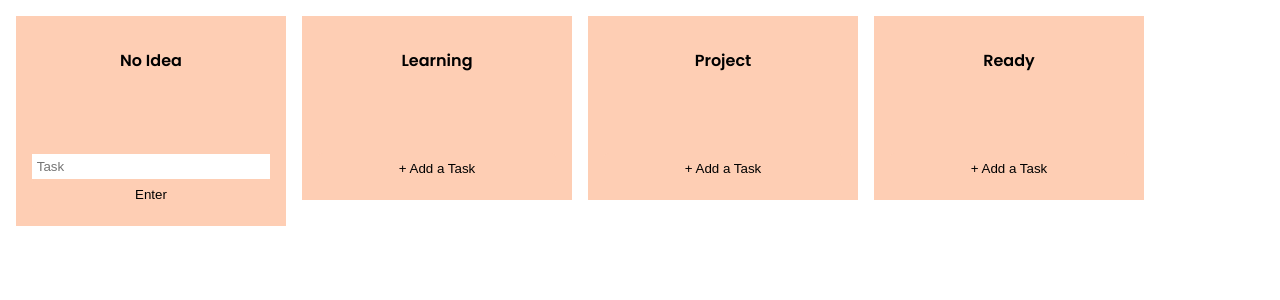
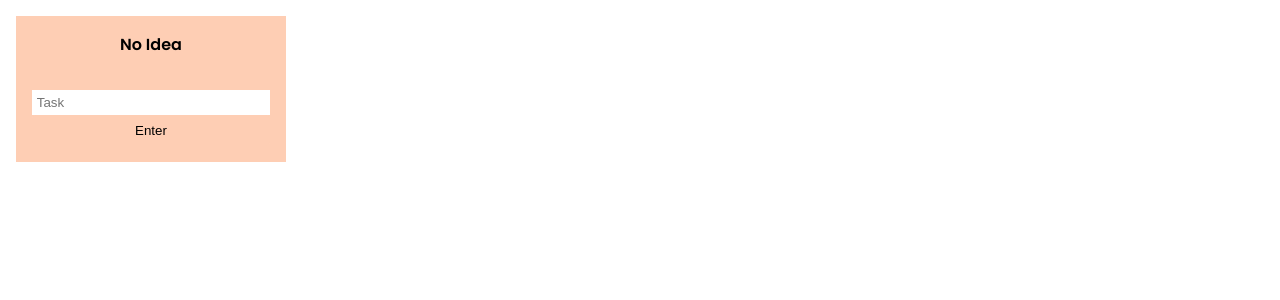
Before and after one commit to mariangz/learning-app, a React (Create React App) app: page / in a window 1280 px wide. Both pictures are taken after a click on the button "+ Add a Task". Shown: the top 300 px of the page. Built offline with nearby package versions, Linux system fonts and the light colour scheme.

Commit message:
remove columns components

```diff
--- a/src/App.js
+++ b/src/App.js
@@ -1,16 +1,44 @@
+import { useState } from 'react';
+import './index.css';
+import AppForm from './AppForm';
 import Column from './Column';
-import './index.css';
-import Container from './Container';
 
 export default function App() {
+	const [tasks, setTasks] = useState([]);
+	const [entry, setEntry] = useState([]);
+	const [showButton, setShowButton] = useState(true);
+	const [showInput, setShowInput] = useState(false);
+
+	function handleFormSubmit(e) {
+		e.preventDefault();
+		setTasks([...tasks, entry]);
+		setEntry('');
+		setShowButton(true);
+		setShowInput(false);
+	}
+
+	function handleShowInputClick() {
+		setShowButton(false);
+		setShowInput(true);
+	}
+
+	function handleEntryChange(e) {
+		setEntry(e.target.value);
+	}
+
+	const tasksList = tasks.map((task) => <li key={task}>{task}</li>);
+
 	return (
-		<>
-			<Container theme='light'>
-				<Column title='No Idea' />
-				<Column title='Learning' />
-				<Column title='Project' />
-				<Column title='Ready' />
-			</Container>
-		</>
+		<div className='container'>
+			<Column title='No Idea' tasksList={tasksList}>
+				<AppForm
+					showInput={showInput}
+					entry={entry}
+					onFormSubmit={handleFormSubmit}
+					onShowInputClick={handleShowInputClick}
+					onEntryChange={handleEntryChange}
+				/>
+			</Column>
+		</div>
 	);
 }
--- /dev/null
+++ b/src/AppForm.js
@@ -0,0 +1,30 @@
+export default function AppForm(props) {
+	const { entry, showInput, onFormSubmit, onShowInputClick, onEntryChange } =
+		props;
+	// console.log(props);
+	let btn;
+	if (showInput) {
+		btn = (
+			<>
+				<form onSubmit={onFormSubmit} className='AddCardButton__container'>
+					<input
+						onChange={onEntryChange}
+						placeholder='Task'
+						value={entry}
+						className='AddCardButton__input'
+					/>
+					<button type='submit' className='AddCardButton__btn'>
+						Enter
+					</button>
+				</form>
+			</>
+		);
+	} else {
+		btn = (
+			<button onClick={onShowInputClick} className='AddCardButton__btn'>
+				+ Add a Task
+			</button>
+		);
+	}
+	return btn;
+}
--- a/src/Column.js
+++ b/src/Column.js
@@ -1,52 +1,12 @@
 import { useState } from 'react';
-import Task from './Task';
-
-export default function Column({ title }) {
-	const [task, setTask] = useState([]);
-	const [name, setName] = useState('');
-	const [addBtn, setAddBtn] = useState(true);
-	const [addInput, setAddInput] = useState(false);
-
-	function handleSubmitAdd(e) {
-		e.preventDefault();
-		setTask([...task, name]);
-		setName('');
-		setAddBtn(true);
-		setAddInput(false);
-	}
-	function handleShowInputClick() {
-		setAddBtn(false);
-		setAddInput(true);
-	}
-
-	const taskList = task.map((item) => <Task key={item} title={item} />);
-	let btn;
-	if (addInput) {
-		btn = (
-			<form onSubmit={handleSubmitAdd} className='AddCardButton__container'>
-				<input
-					onChange={(e) => setName(e.target.value)}
-					placeholder='Task'
-					value={name}
-					className='AddCardButton__input'
-				/>
-				<button type='submit' className='AddCardButton__btn'>
-					Enter
-				</button>
-			</form>
-		);
-	} else {
-		btn = (
-			<button onClick={handleShowInputClick} className='AddCardButton__btn'>
-				+ Add a Task
-			</button>
-		);
-	}
+export default function Column({ title, tasksList, children }) {
 	return (
 		<div className='column'>
-			<h1 className='column column__title'>{title}</h1>
-			<div className='column column__body'>{taskList}</div>
-			{btn}
+			<h1 className='column__title'>{title}</h1>
+			<div className='column__body'>
+				<ul>{tasksList}</ul>
+			</div>
+			{children}
 		</div>
 	);
 }
--- a/src/Container.js
+++ /dev/null
@@ -1,3 +0,0 @@
-export default function Container({ children, theme }) {
-	return <div className={`container ${theme}`}>{children}</div>;
-}
--- a/src/Task.js
+++ /dev/null
@@ -1,7 +0,0 @@
-export default function Task({ title, description }) {
-	return (
-		<div className='task'>
-			<h2 className='task__title'>{title}</h2>
-		</div>
-	);
-}
--- a/src/index.css
+++ b/src/index.css
@@ -35,14 +35,18 @@ body {
 	width: 270px;
 }
 
-.column__body {
-	/* flex-grow: 1; */
+ul {
+	width: 100%;
+	margin: 0;
+	padding: 0;
+	list-style-type: none;
 }
 
-.task {
-	width: 100%;
+li {
+	min-width: 100%;
 	background-color: var(--rose);
 	padding: 1rem;
+	margin-top: 1rem;
 }
 
 .container.dark {
@@ -83,6 +87,11 @@ body {
 	font-weight: 600;
 }
 
+.column__body {
+	width: 100%;
+	text-align: center;
+}
+
 .AddCardButton__input {
 	width: 100%;
 	border: 0;
```
Also changed, not shown: src/AddButton.js (deleted, +0 -7 lines), src/data.js (deleted, +0 -18 lines).
